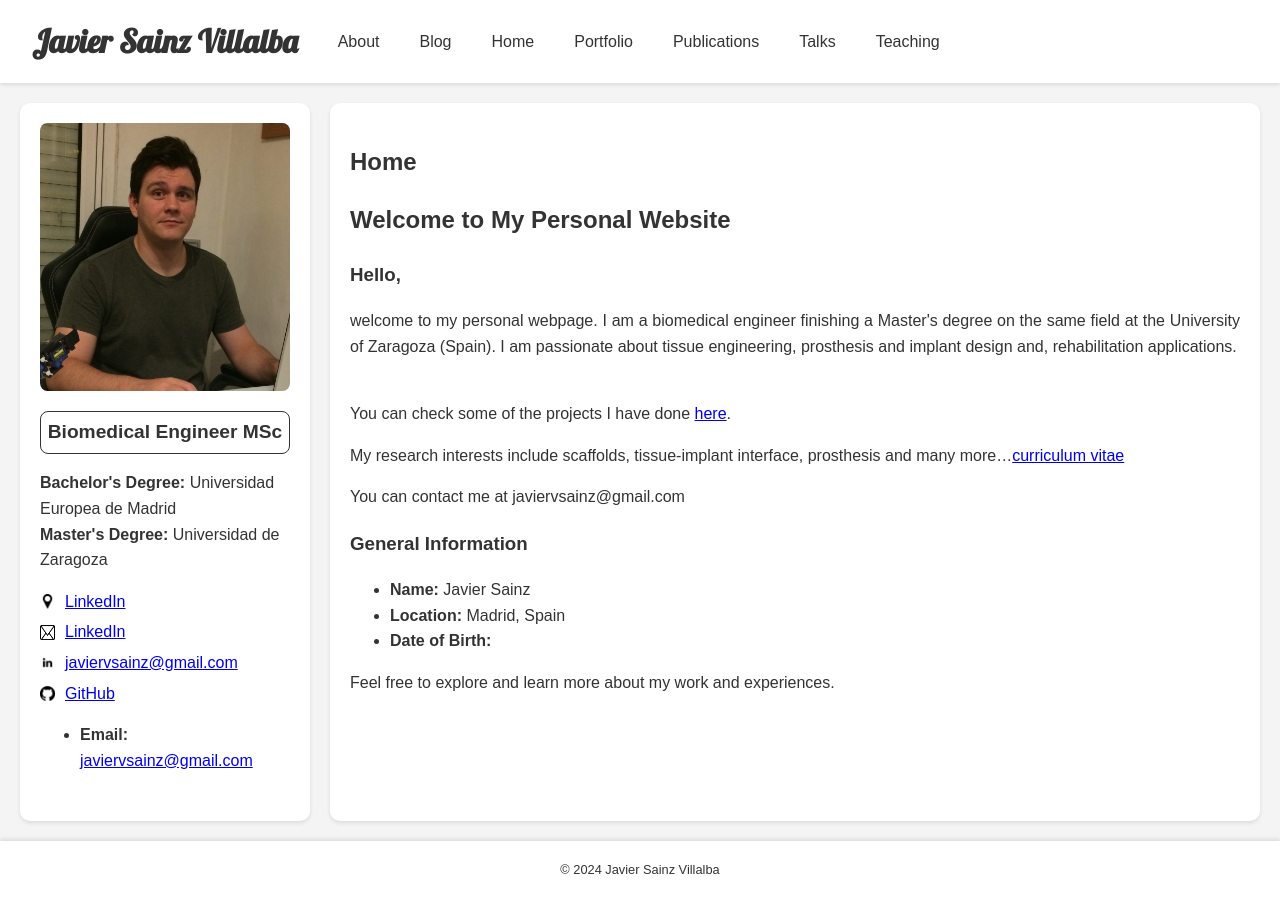
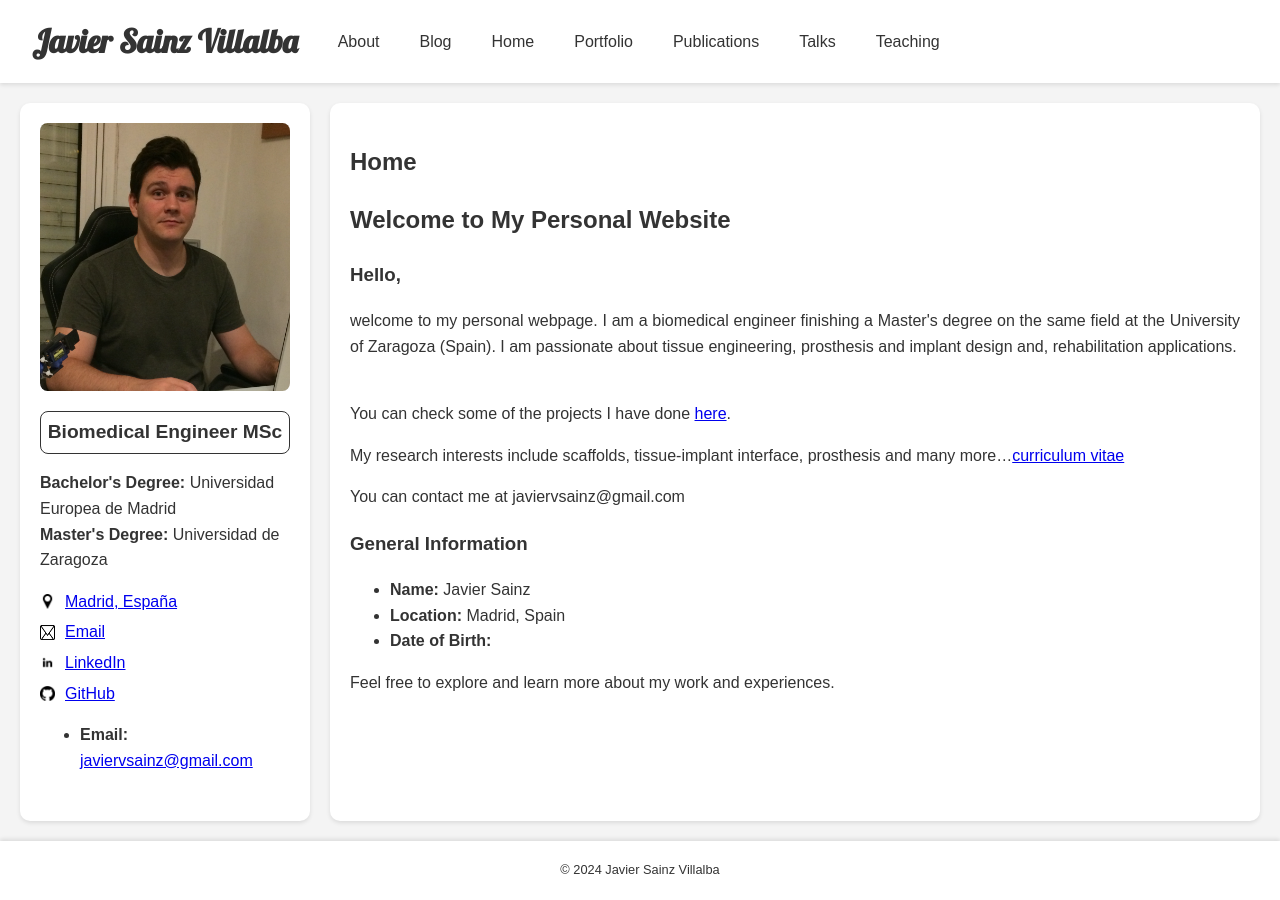
Before and after one commit to javiersainzvillalba/javiersainzvillalba.github.io, a Jekyll site: the page built from index.md, in a window 1280 px wide. Built offline with Jekyll 4.4.1, drawn with Linux system fonts in a browser that asks for light colours.

Commit message:
Update sidebar.html

```diff
--- a/_includes/sidebar.html
+++ b/_includes/sidebar.html
@@ -9,15 +9,15 @@
   <div class="social-links">
     <p>
       <img src="{{ '/assets/images/icons/marker.png' | relative_url }}" alt="Madrid, España" class="social-icon">
-      <a href="https://www.linkedin.com/in/yourprofile">LinkedIn</a>
+      <a href="https://www.linkedin.com/in/yourprofile">Madrid, España</a>
     </p>
     <p>
       <img src="{{ '/assets/images/icons/email.png' | relative_url }}" alt="Email" class="social-icon">
-      <a href="https://www.linkedin.com/in/yourprofile">LinkedIn</a>
+      <a href="https://www.linkedin.com/in/yourprofile">Email</a>
     </p>
     <p>
       <img src="{{ '/assets/images/icons/linkedin.png' | relative_url }}" alt="LinkedIn Icon" class="social-icon">
-      <a href="mailto:{{ site.email }}">{{ site.email }}</a>
+      <a href="mailto:{{ site.email }}">LinkedIn</a>
     </p>
     <p>
       <img src="{{ '/assets/images/icons/github.png' | relative_url }}" alt="GitHub Icon" class="social-icon">
```
